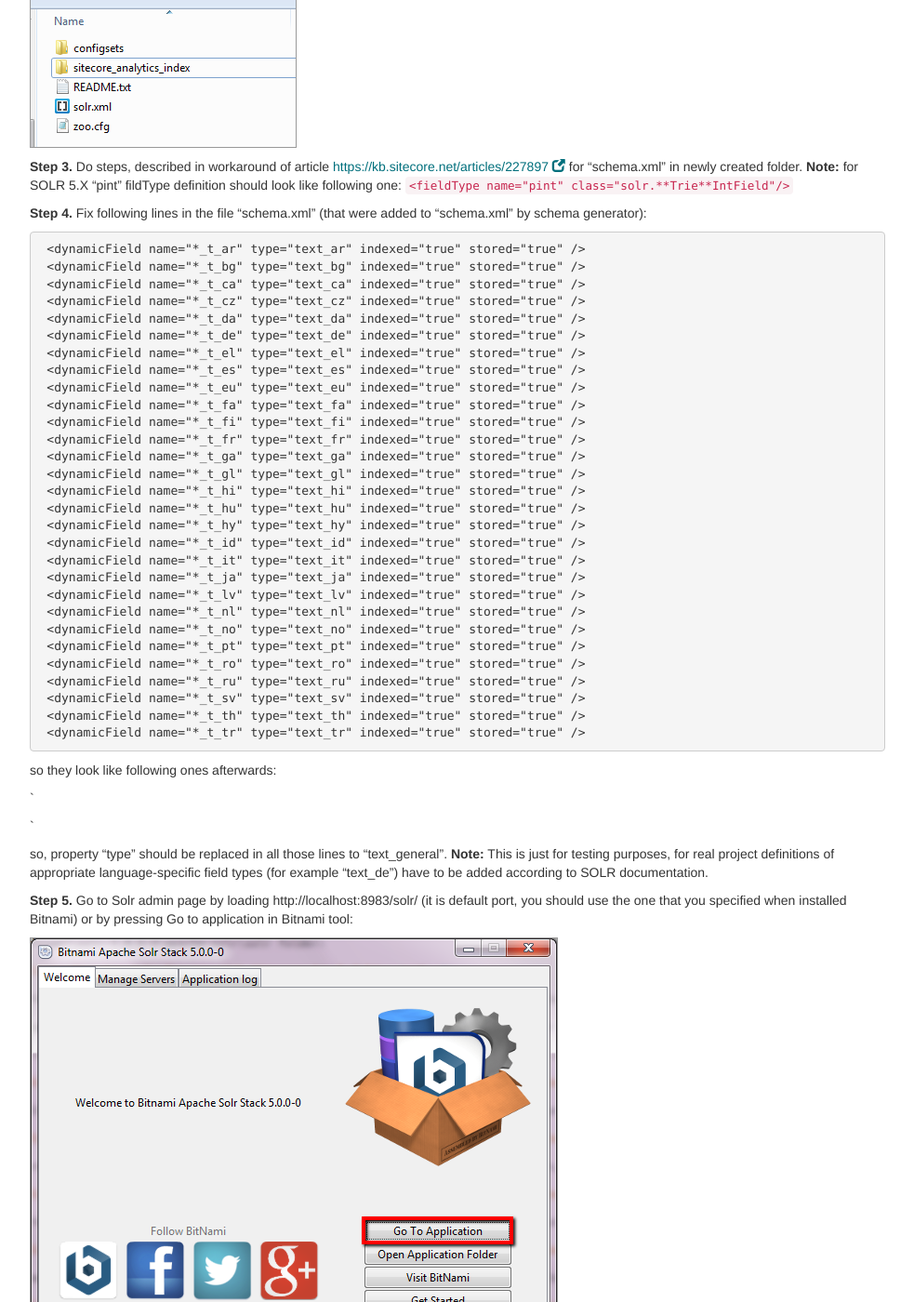
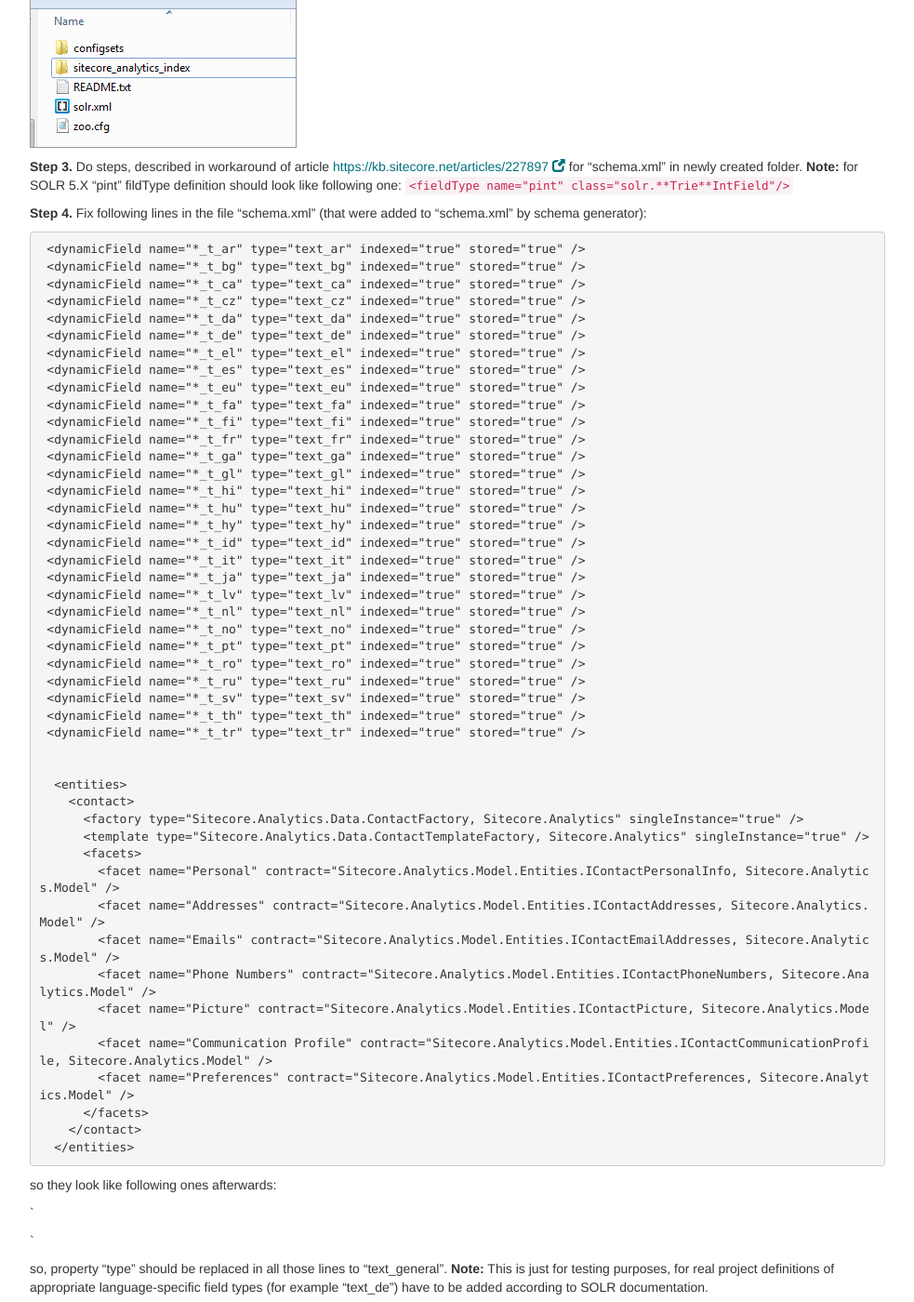
Before and after one commit to Sitecore-Community/docs, a Jekyll site: the page built from search/solr/Configuring-Solr-for-use-with-Sitecore-8/index.md, in a window 1280 px wide and 1400 px high, scrolled down 404 px. Shown: the whole window at 93% size, without its empty margins (243-1226 px from the left). Built offline with Jekyll 4.4.1, drawn with Linux system fonts in a browser that asks for light colours; nearby versions of some CDN libraries; a script that is not in the unit is left out; comment, search, counter and statistics services are not loaded.

Commit message:
markdown fixes

```diff
--- a/search/solr/Configuring-Solr-for-use-with-Sitecore-8/index.md
+++ b/search/solr/Configuring-Solr-for-use-with-Sitecore-8/index.md
@@ -49,6 +49,24 @@
      <dynamicField name="*_t_sv" type="text_sv" indexed="true" stored="true" />
      <dynamicField name="*_t_th" type="text_th" indexed="true" stored="true" />
      <dynamicField name="*_t_tr" type="text_tr" indexed="true" stored="true" />
+
+
+      <entities>
+        <contact>
+          <factory type="Sitecore.Analytics.Data.ContactFactory, Sitecore.Analytics" singleInstance="true" />
+          <template type="Sitecore.Analytics.Data.ContactTemplateFactory, Sitecore.Analytics" singleInstance="true" />
+          <facets>
+            <facet name="Personal" contract="Sitecore.Analytics.Model.Entities.IContactPersonalInfo, Sitecore.Analytics.Model" />
+            <facet name="Addresses" contract="Sitecore.Analytics.Model.Entities.IContactAddresses, Sitecore.Analytics.Model" />
+            <facet name="Emails" contract="Sitecore.Analytics.Model.Entities.IContactEmailAddresses, Sitecore.Analytics.Model" />
+            <facet name="Phone Numbers" contract="Sitecore.Analytics.Model.Entities.IContactPhoneNumbers, Sitecore.Analytics.Model" />
+            <facet name="Picture" contract="Sitecore.Analytics.Model.Entities.IContactPicture, Sitecore.Analytics.Model" />
+            <facet name="Communication Profile" contract="Sitecore.Analytics.Model.Entities.IContactCommunicationProfile, Sitecore.Analytics.Model" />
+            <facet name="Preferences" contract="Sitecore.Analytics.Model.Entities.IContactPreferences, Sitecore.Analytics.Model" />
+          </facets>
+        </contact>
+      </entities>
+
 
 so they look like following ones afterwards:
 
```
